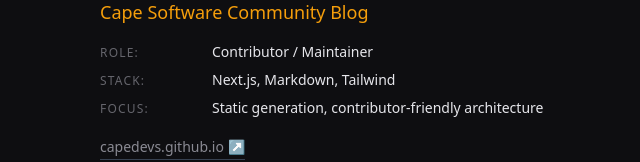
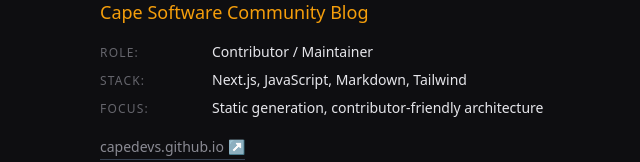
Before and after one commit to smngvlkz/Portfolio_V2, a Next.js app: page / in a window 1280 px wide. Shown: the part 3172-3334 px from the top of the page, without its empty margins (140-780 px from the left). Built offline with nearby package versions, Linux system fonts and the light colour scheme.

Commit message:
Added JavaScript to the tech stack list in the Contributions component.

```diff
--- a/src/app/components/Contributions.tsx
+++ b/src/app/components/Contributions.tsx
@@ -47,7 +47,7 @@ export default function Contributions() {
                         </div>
                         <div className="flex items-baseline">
                             <span className="text-text-muted w-28 uppercase tracking-widest text-xs opacity-70">STACK:</span>
-                            <span>Next.js, Markdown, Tailwind</span>
+                            <span>Next.js, JavaScript, Markdown, Tailwind</span>
                         </div>
                         <div className="flex items-baseline">
                             <span className="text-text-muted w-28 uppercase tracking-widest text-xs opacity-70">FOCUS:</span>
```
